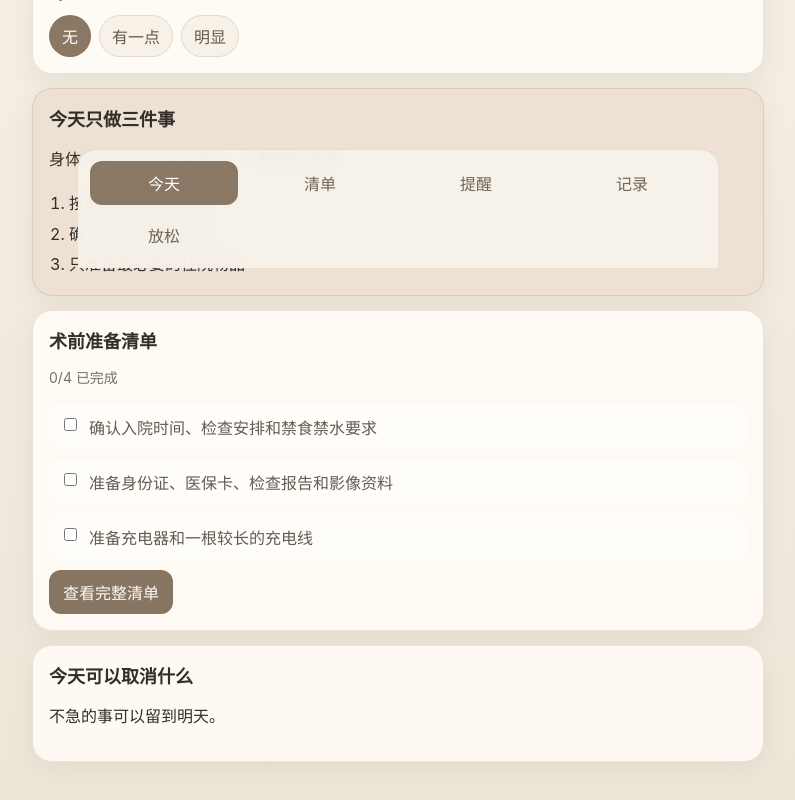
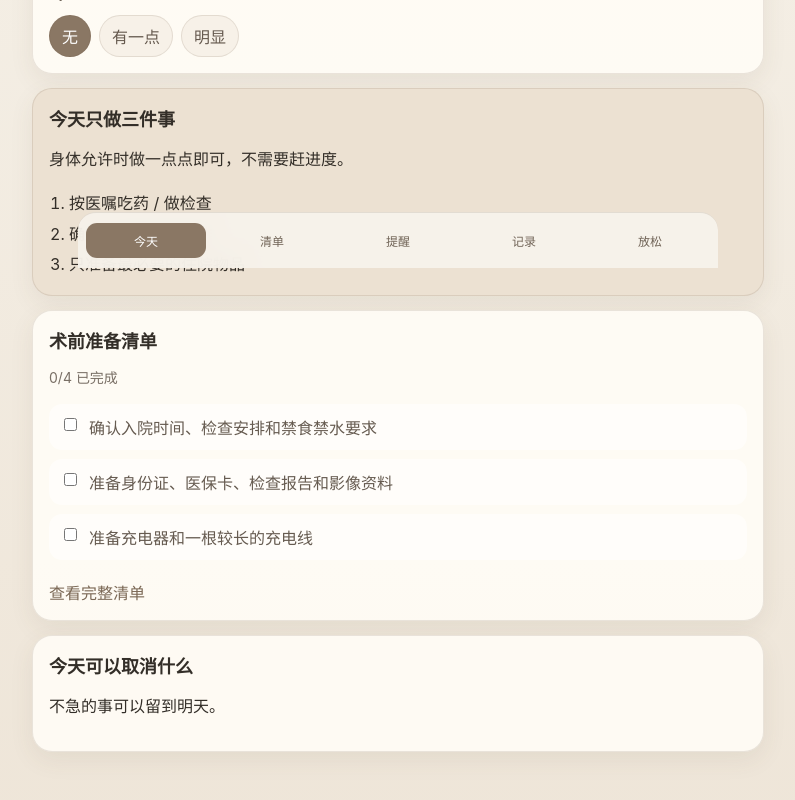
Before and after one commit to blytheluo/recovery-lite, a React (Vite) app: page / in a window 1280 px wide. Shown: the part 532-1332 px from the top of the page, without its empty margins (242-1037 px from the left). Built offline with nearby package versions, Linux system fonts and the light colour scheme.

Commit message:
style: support checklist navigation

```diff
--- a/src/styles.css
+++ b/src/styles.css
@@ -28,11 +28,15 @@ ol { margin: 10px 0 0; padding-left: 20px; line-height: 1.9; }
 .add-row { display: flex; gap: 8px; }
 .add-row button, .card > button { background: #887561; color: #fffaf4; border-radius: 12px; padding: 10px 14px; margin-top: 10px; }
 .add-row button { margin-top: 0; white-space: nowrap; }
+.text-link { background: transparent !important; color: #7a6754 !important; padding: 10px 0 0 !important; }
 .list { display: grid; gap: 9px; margin-top: 14px; }
 .list label, .list article { display: flex; align-items: start; gap: 9px; margin: 0; padding: 11px; border-radius: 13px; background: rgba(255,255,255,.48); }
+.list.compact { margin-top: 10px; }
 .list label.done { opacity: .52; text-decoration: line-through; }
+.list label span { display: grid; gap: 4px; }
+.list label small { color: #85796c; font-size: 12px; line-height: 1.45; text-decoration: none; }
 .list article { display: block; }
 .list article p { margin: 5px 0 0; font-size: 14px; }
-nav { position: fixed; left: 0; right: 0; bottom: 0; display: grid; grid-template-columns: repeat(4, 1fr); gap: 8px; padding: 11px 12px calc(11px + env(safe-area-inset-bottom)); background: rgba(247,243,235,.94); border-top: 1px solid rgba(104,87,66,.14); backdrop-filter: blur(12px); }
-nav button { padding: 10px 6px; border-radius: 12px; background: transparent; color: #706457; }
+nav { position: fixed; left: 0; right: 0; bottom: 0; display: grid; grid-template-columns: repeat(5, 1fr); gap: 6px; padding: 10px 8px calc(10px + env(safe-area-inset-bottom)); background: rgba(247,243,235,.94); border-top: 1px solid rgba(104,87,66,.14); backdrop-filter: blur(12px); }
+nav button { padding: 9px 3px; border-radius: 11px; background: transparent; color: #706457; font-size: 12px; }
 @media (min-width: 760px) { nav { left: 50%; transform: translateX(-50%); max-width: 760px; border-radius: 18px 18px 0 0; } .timeline { grid-template-columns: repeat(4, 1fr); } }
```
